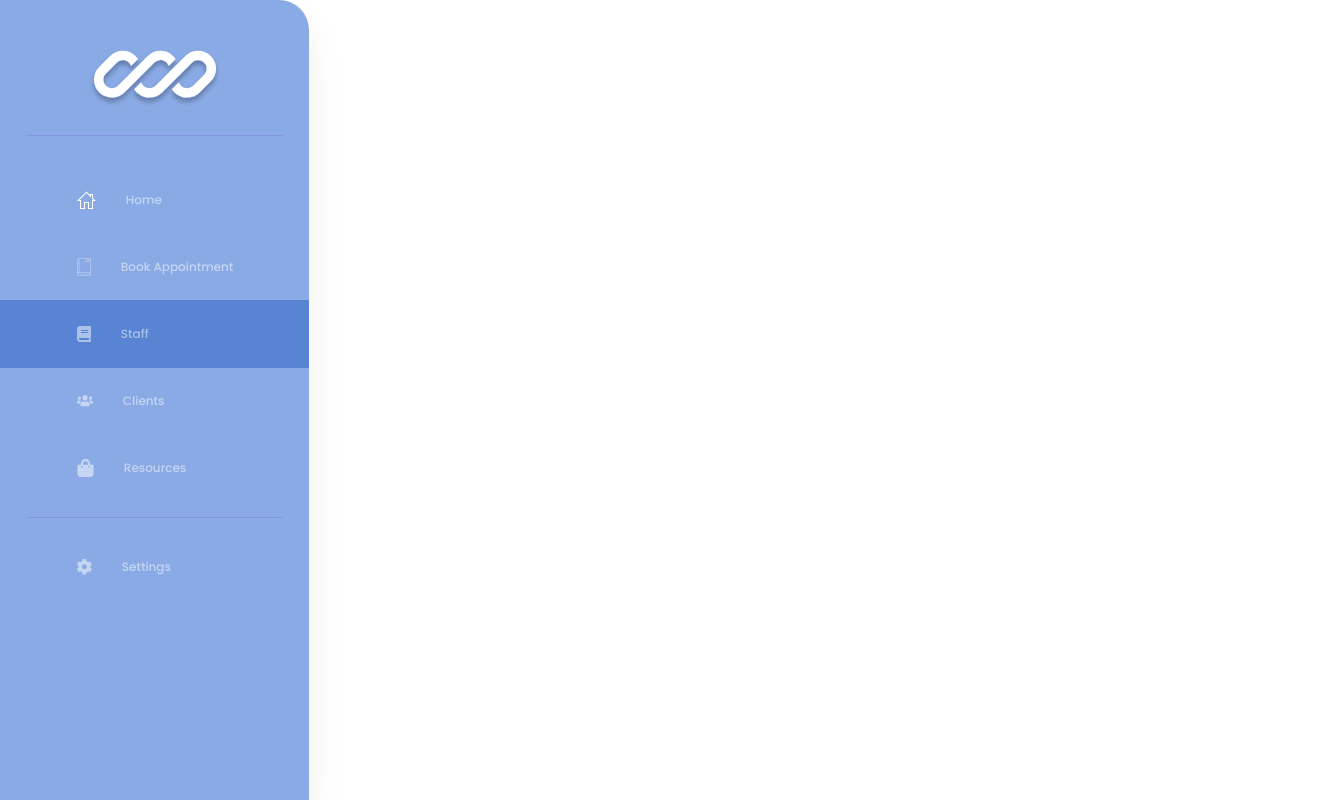
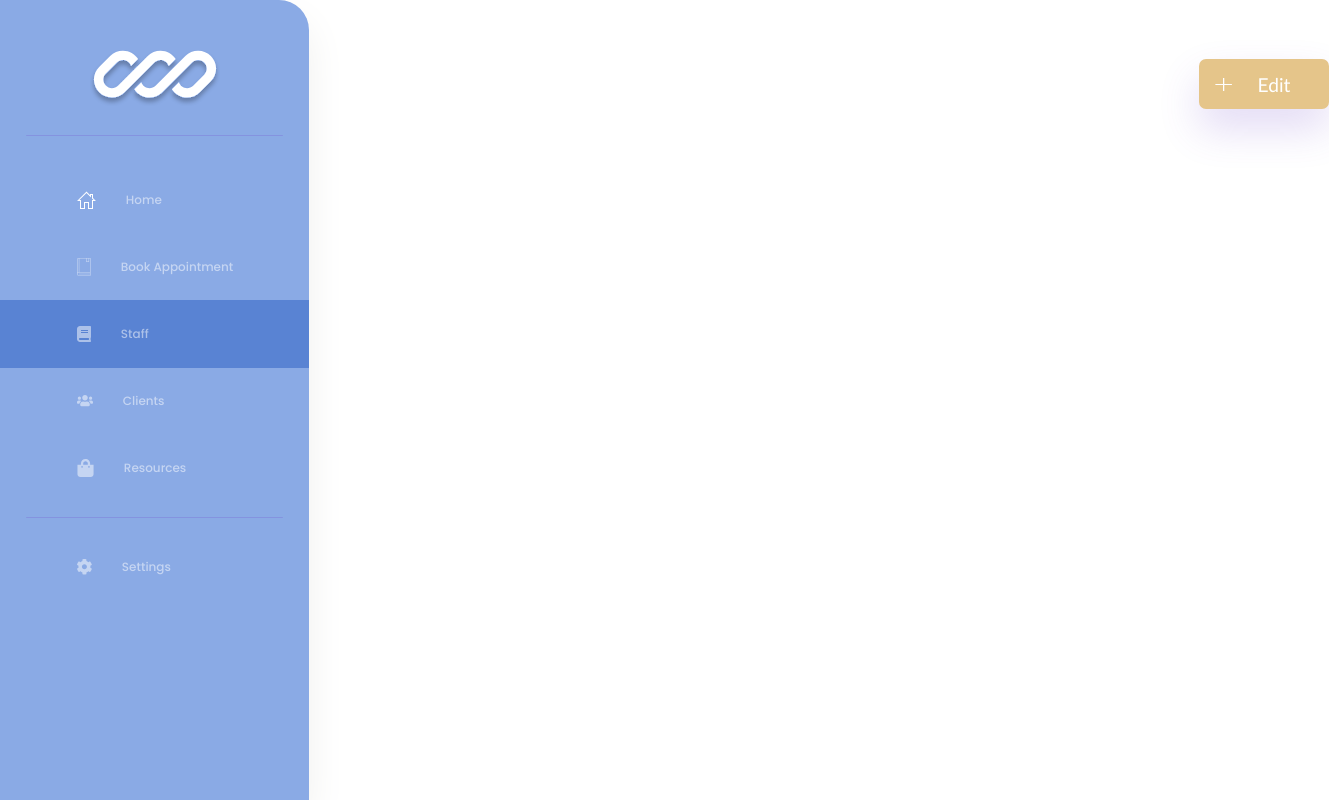
Before and after one commit to nology-tech/Tahiti-Client-Project, a React (Create React App) app: page /staff in a window 1280 px wide. Shown: the whole page, 1329 px wide, since content can reach past the window. Built offline with nearby package versions, Linux system fonts and the light colour scheme.

Commit message:
Finished button styling and position for all pages.

```diff
--- a/src/components/Button/Button.jsx
+++ b/src/components/Button/Button.jsx
@@ -1,42 +1,30 @@
 import React from "react";
 import "./Button.scss";
-import Plus from "../../assets/images/plus-icon-save-button.svg"
-import { useState } from "react";
+import Plus from "../../assets/images/plus-icon-save-button.svg";
 
 const Button = ({ name, variant, image }) => {
-
-  const [plusImage, setPlusImage] = useState(false)
   let buttonStyle = "button";
-
-  if (image==true) {
-    setPlusImage(!plusImage)
-  }
-
 
   switch (variant) {
     case "yellowWide":
-      buttonStyle+=" yellowWide";
+      buttonStyle += " yellowWide";
       break;
     case "yellowMid":
-      buttonStyle+=" yellowMid";
+      buttonStyle += " yellowMid";
       break;
     case "yellowNarrow":
-      buttonStyle+=" yellowNarrow";
+      buttonStyle += " yellowNarrow";
       break;
     case "grayMid":
-      buttonStyle+=" grayMid";
+      buttonStyle += " grayMid";
       break;
   }
 
   return (
     <div>
-      {image&&{Plus}}
-      <button className={buttonStyle}>
-      {name}
-    </button>
-
+      {image && <img className="plusButton" src={Plus} alt="plus-arrow" />}
+      <button className={buttonStyle}>{name}</button>
     </div>
-
   );
 };
 
--- a/src/components/Button/Button.scss
+++ b/src/components/Button/Button.scss
@@ -1,14 +1,42 @@
-@use "../../styles/variables.scss" as*;
+@use "../../styles/variables.scss" as *;
 .button {
   height: 50px;
   border-radius: 7px;
   border: none;
   color: white;
-
 }
 
 .yellowWide {
-  margin-top:30px;
-  width:410px;
+  margin-top: 30px;
+  width: 410px;
   background-color: $color-buttonPrimary;
 }
+
+.yellowMid {
+  background-color: $color-buttonPrimary;
+  margin-top: 70px;
+}
+
+.grayMid {
+  background-color: $color-buttonTertiary;
+  margin-top: 70px;
+}
+
+.yellowNarrow {
+  position: absolute;
+  width: 130px;
+  height: 50px;
+  left: 1199px;
+  top: 59px;
+  background-color: $color-buttonPrimary;
+  box-shadow: 0px 20px 40px rgba(114, 75, 203, 0.2);
+  border-radius: 7px;
+  padding-left: 20px;
+}
+
+.plusButton {
+  position: absolute;
+  left: 1215px;
+  top: 77.5px;
+  z-index: 999;
+}
--- a/src/components/HomepageCard/HomepageCard.jsx
+++ b/src/components/HomepageCard/HomepageCard.jsx
@@ -3,12 +3,12 @@ import { Link } from "react-router-dom";
 import "./HomepageCard.scss";
 import Button from "../Button/Button";
 
-const HompageCard = ({ title, link }) => {
+const HompageCard = ({ title, link, buttonStyle }) => {
   return (
     <div className="homepage-card">
       <h1 className="homepage-card__heading">{title}</h1>
       <Link to={link}>
-        <Button className="button-yellow" name="Go" />
+        <Button className={buttonStyle} name="Go" variant="yellowMid" />
       </Link>
     </div>
   );
--- a/src/components/HomepageCard/HomepageCard.scss
+++ b/src/components/HomepageCard/HomepageCard.scss
@@ -19,9 +19,4 @@
     font-size: 20px;
     font-family: "Poppins";
   }
-  .button {
-    width: 165px;
-    margin-top: 60px;
-    box-shadow: 0px 20px 40px rgba(114, 75, 203, 0.2);
-  }
 }
--- a/src/pages/Booking/Booking.jsx
+++ b/src/pages/Booking/Booking.jsx
@@ -3,14 +3,14 @@ import "./Booking.scss";
 import SideNav from "../../components/SideNav/SideNav";
 import Button from "../../components/Button/Button";
 
-const Booking = () => {
+const Booking = (buttonStyle) => {
   return (
     <div>
       <h1>Booking</h1>
       <SideNav />
       <div className="buttons">
-        <Button isYellow={false} name="Cancel" />
-        <Button isYellow={true} name="Save" />
+        <Button className={buttonStyle} variant="grayMid" name="Cancel" />
+        <Button className={buttonStyle} variant="yellowMid" name="Save" />
       </div>
     </div>
   );
--- a/src/pages/Booking/Booking.scss
+++ b/src/pages/Booking/Booking.scss
@@ -6,7 +6,7 @@
   gap: 20px;
   position: absolute;
   left: 428px;
-  top: 593px;
+  top: 570px;
 }
 
 .button {
--- a/src/pages/Clients/Clients.jsx
+++ b/src/pages/Clients/Clients.jsx
@@ -1,14 +1,20 @@
-import React from 'react'
-import "./Clients.scss"
+import React from "react";
+import "./Clients.scss";
 import SideNav from "../../components/SideNav/SideNav";
+import Button from "../../components/Button/Button";
 
 const Clients = () => {
   return (
-    <div>
-      <h1>Clients</h1>
-      <SideNav/>
-    </div>
-  )
-}
+    <>
+      <div className="buttonPlusImage">
+        <Button name="Create" variant="yellowNarrow" image={true} />
+      </div>
+      <div>
+        <h1>Clients</h1>
+        <SideNav />
+      </div>
+    </>
+  );
+};
 
-export default Clients
+export default Clients;
--- a/src/pages/Resources/Resources.jsx
+++ b/src/pages/Resources/Resources.jsx
@@ -1,14 +1,20 @@
 import React from "react";
 import "./Resources.scss";
 import SideNav from "../../components/SideNav/SideNav";
+import Button from "../../components/Button/Button";
 
 const Resources = () => {
   return (
-  <div>
-    <h1>Resources</h1>
-    <SideNav/>
-  </div>
-  )
+    <>
+      <div className="buttonPlusImage">
+        <Button name="Create" variant="yellowNarrow" image={true} />
+      </div>
+      <div>
+        <h1>Resources</h1>
+        <SideNav />
+      </div>
+    </>
+  );
 };
 
 export default Resources;
--- a/src/pages/Settings/Settings.jsx
+++ b/src/pages/Settings/Settings.jsx
@@ -1,14 +1,20 @@
 import React from "react";
 import "./Settings.scss";
 import SideNav from "../../components/SideNav/SideNav";
+import Button from "../../components/Button/Button";
 
 const Settings = () => {
   return (
-  <div>
-    <h1>Settings</h1>
-    <SideNav/>
-  </div>
-  )
+    <>
+      <div className="buttonPlusImage">
+        <Button name="Apply" variant="yellowNarrow" image={true} />
+      </div>
+      <div>
+        <h1>Settings</h1>
+        <SideNav />
+      </div>
+    </>
+  );
 };
 
 export default Settings;
--- a/src/pages/Staff/Staff.jsx
+++ b/src/pages/Staff/Staff.jsx
@@ -1,14 +1,20 @@
-import React from 'react'
-import "./Staff.scss"
+import React from "react";
+import "./Staff.scss";
 import SideNav from "../../components/SideNav/SideNav";
+import Button from "../../components/Button/Button";
 
 const Staff = () => {
   return (
-    <div>
-      <h1>Staff</h1>
-      <SideNav/>
-    </div>
-  )
-}
+    <>
+      <div className="buttonPlusImage">
+        <Button name="Edit" variant="yellowNarrow" image={true} />
+      </div>
+      <div>
+        <h1>Staff</h1>
+        <SideNav />
+      </div>
+    </>
+  );
+};
 
-export default Staff
+export default Staff;
```
